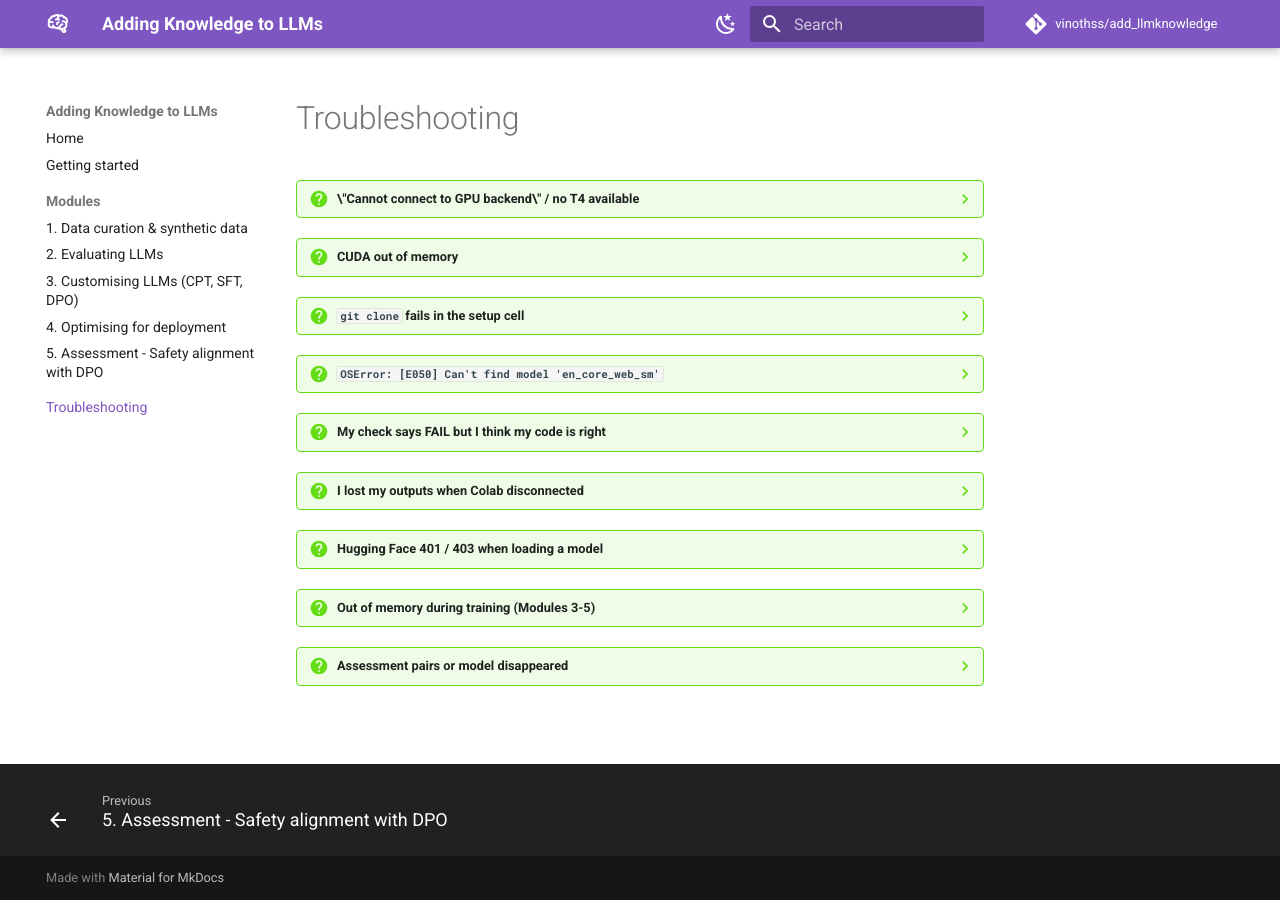
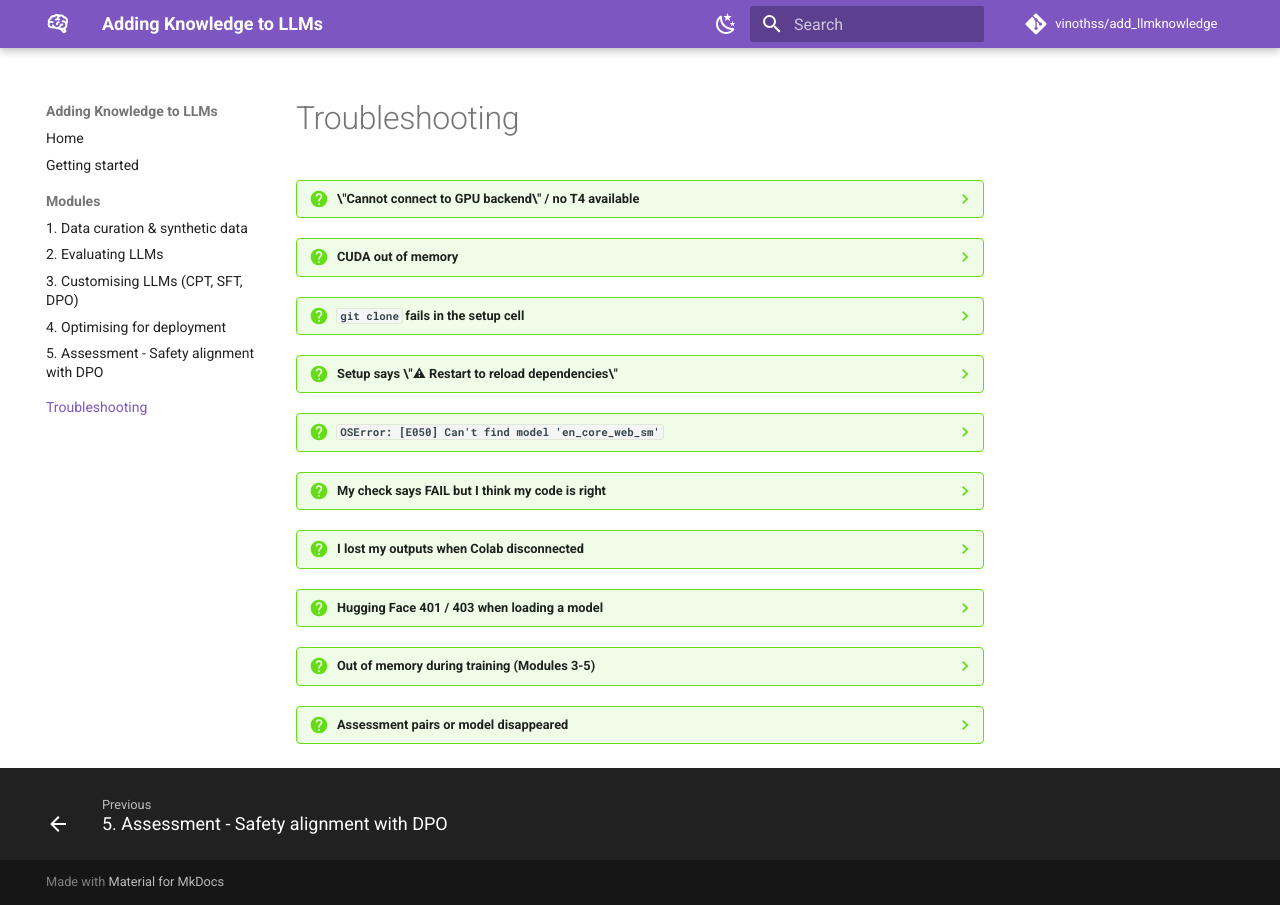
Before and after one commit to vinothss/add_llmknowledge, an MkDocs documentation site: the page built from docs/troubleshooting.md, in a window 1280 px wide. Built offline with MkDocs 1.6.1 and Material for MkDocs 9.7.7, drawn with Linux system fonts in a browser that asks for light colours; comment, search, counter and statistics services are not loaded; part of the change alters nothing that is shown.

Commit message:
Explain the harmless spaCy restart warning in troubleshooting
Seen when running Module 1 on a Colab T4: the setup cell prints
"Restart to reload dependencies", but no restart is needed.

Co-Authored-By: Claude Opus 5.5 <noreply@anthropic.com>

```diff
--- a/docs/troubleshooting.md
+++ b/docs/troubleshooting.md
@@ -10,6 +10,10 @@
 
 ??? question "`git clone` fails in the setup cell"
     Check that the `REPO_URL` in the first cell points at the course repository and that it is public.
+
+??? question "Setup says \"⚠ Restart to reload dependencies\""
+    You can ignore this message from spaCy in the Module 1 setup cell. The notebook loads the model in
+    a way that works without a restart. Restart only if a later cell fails with `E050` (below).
 
 ??? question "`OSError: [E050] Can't find model 'en_core_web_sm'`"
     The spaCy model didn't finish downloading. Run `!python -m spacy download en_core_web_sm`, then
```
